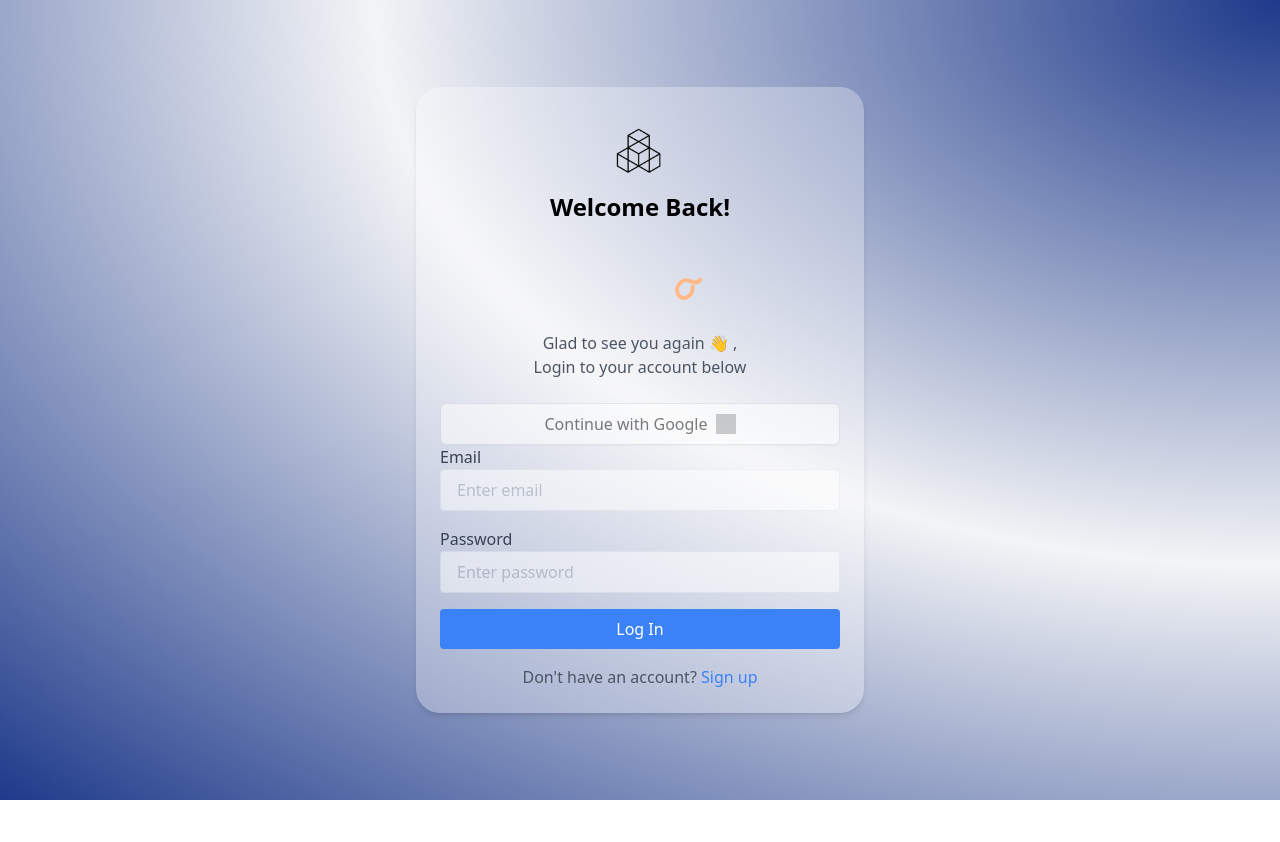
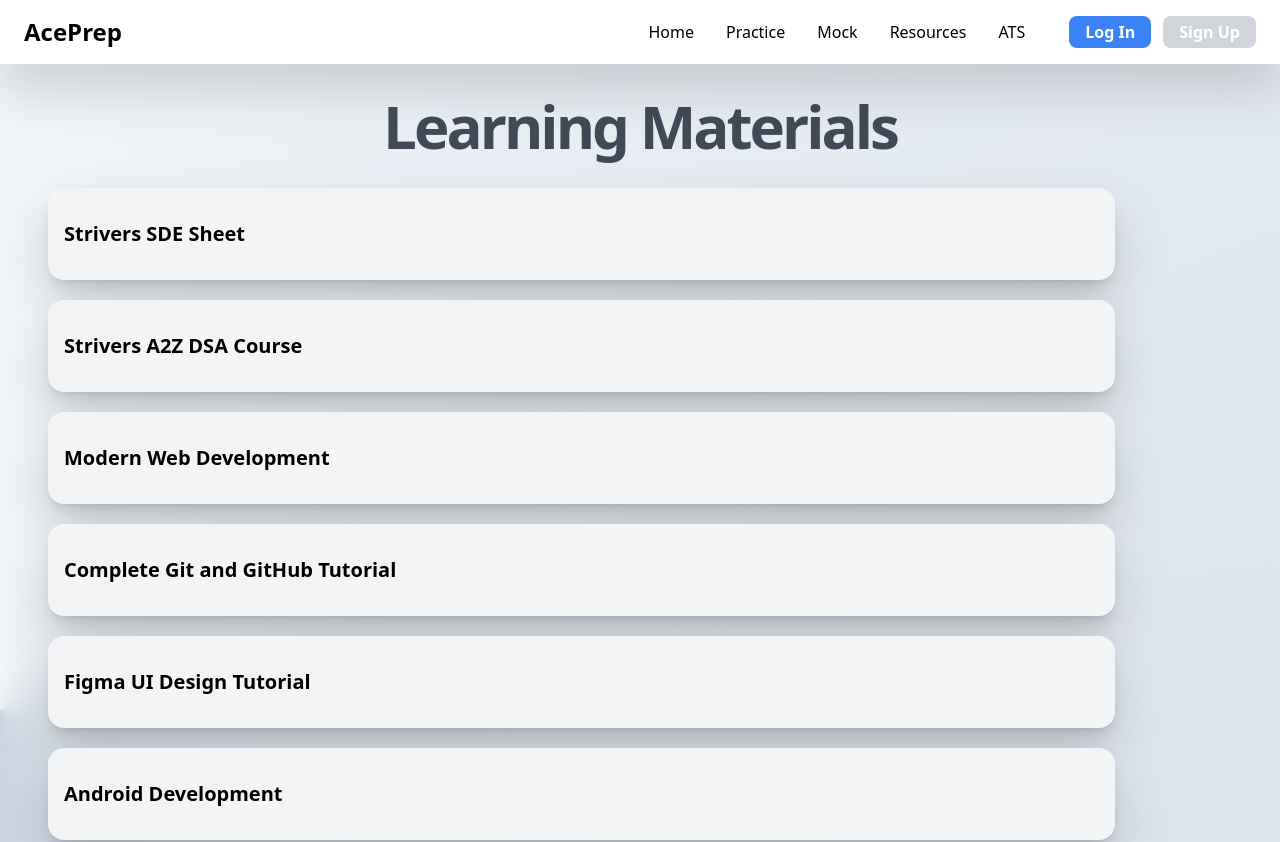
Before and after one commit to binary-amigo/Aceprep, a React (Vite) app: page / in a window 1280 px wide. Shown: the top 842 px of the page. Before the commit the page ends 800 px from the top, so only its background shows below. Built offline with nearby package versions, Linux system fonts and the light colour scheme; grey boxes are pictures that could not be loaded.

Commit message:
Added Resources Page

```diff
--- a/package.json
+++ b/package.json
@@ -10,10 +10,12 @@
     "preview": "vite preview"
   },
   "dependencies": {
+    "animate.css": "^4.1.1",
     "gsap": "^3.12.5",
     "node-emoji": "^2.1.3",
     "react": "^18.2.0",
     "react-dom": "^18.2.0",
+    "react-fonts": "^1.1.1",
     "react-icons": "^5.0.1",
     "react-lottie": "^1.2.4"
   },
--- a/src/App.jsx
+++ b/src/App.jsx
@@ -1,12 +1,10 @@
-import Practice from './components/Practice/Practice'
-import Main from './components/Main'
-import Login from './components/Login';
+import Resources from "./components/Resources"
 
 function App() {
 
   return (
     <div className='scroll-smooth'>
-      <Login />
+     <Resources />
     </div>
   );
 }
--- /dev/null
+++ b/src/components/Resources.jsx
@@ -0,0 +1,45 @@
+import React from 'react';
+import Navbar from './Main/Navbar'
+
+
+const  Resources = () => {
+  const buttons = [
+    { id: 1, link: '#', label: 'Strivers SDE Sheet' },
+    { id: 2, link: '#', label: 'Strivers A2Z DSA Course' },
+    { id: 3, link: '#', label: 'Modern Web Development' },
+    { id: 4, link: '#', label: 'Complete Git and GitHub Tutorial' },
+    { id: 5, link: '#', label: 'Figma UI Design Tutorial' },
+    { id: 6, link: '#', label: 'Android Development' },
+    { id: 7, link: '#', label: '0 to 100 Machine Learning' },
+    { id: 8, link: '#', label: 'DSA Sheet by Love Babbar' },
+    { id: 9, link: '#', label: '10 DSA Cheat Sheet For Interview' },
+    { id: 10, link: '#', label: 'Apna College DSA Sheet' },
+    { id: 11, link: '#', label: 'Java with DSA' }
+  ];
+
+  return (
+    <div className="bg-[conic-gradient(at_left,_var(--tw-gradient-stops))] from-slate-100 via-slate-300 to-slate-500">
+    <div><Navbar /></div>
+    <div className="flex justify-center">
+      <h1 className="text-4xl md:text-5xl lg:text-6xl font-bold text-center text-gray-800 dark:text-black leading-tight tracking-tighter animate-pulse py-8">
+        Learning Materials
+      </h1>
+    </div>
+    <div className="flex flex-col items-start mt-15  ">
+      {buttons.map((button) => (
+        <a
+          key={button.id}
+          href={button.link}
+
+          className="flex drop-shadow-2xl bg-gray-100 text-black font-bold py-8 w-5/6 ml-12 px-4 size-auto text-xl hover:bg-slate-300 focus:outline-none focus:ring-2 focus:ring-blue-300 focus:ring-opacity-50 rounded-2xl shadow-lg transition duration-300 ease-in-out mb-5   text-left "
+            style={{flex: "1 0 auto"}}
+        >
+                {button.label}
+        </a>
+      ))}
+    </div>
+    </div>
+  );
+};
+
+export default Resources;
--- /dev/null
+++ b/src/components/Resources/reso.jsx
@@ -0,0 +1,46 @@
+import React from 'react';
+import Navbar from '../Practice/components/Navbar';
+import 'animate.css';
+
+
+const  = () => {
+  const buttons = [
+    { id: 1, link: '#', label: 'Strivers SDE Sheet' },
+    { id: 2, link: '#', label: 'Strivers A2Z DSA Course' },
+    { id: 3, link: '#', label: 'Modern Web Development' },
+    { id: 4, link: '#', label: 'Complete Git and GitHub Tutorial' },
+    { id: 5, link: '#', label: 'Figma UI Design Tutorial' },
+    { id: 6, link: '#', label: 'Android Development' },
+    { id: 7, link: '#', label: '0 to 100 Machine Learning' },
+    { id: 8, link: '#', label: 'DSA Sheet by Love Babbar' },
+    { id: 9, link: '#', label: '10 DSA Cheat Sheet For Interview' },
+    { id: 10, link: '#', label: 'Apna College DSA Sheet' },
+    { id: 11, link: '#', label: 'Java with DSA' }
+  ];
+
+  return (
+    <div className="bg-[conic-gradient(at_left,_var(--tw-gradient-stops))] from-slate-100 via-slate-300 to-slate-500">
+    <div><Navbar /></div>
+    <div className="flex justify-center">
+      <h1 className="text-4xl md:text-5xl lg:text-6xl font-bold text-center text-gray-800 dark:text-black leading-tight tracking-tighter animate-pulse py-8">
+        Learning Materials
+      </h1>
+    </div>
+    <div className="flex flex-col items-start mt-15  ">
+      {buttons.map((button) => (
+        <a
+          key={button.id}
+          href={button.link}
+
+          className="flex drop-shadow-2xl bg-gray-100 text-black font-bold py-8 w-5/6 ml-12 px-4 size-auto text-xl hover:bg-slate-300 focus:outline-none focus:ring-2 focus:ring-blue-300 focus:ring-opacity-50 rounded-2xl shadow-lg transition duration-300 ease-in-out mb-5   text-left "
+            style={{flex: "1 0 auto"}}
+        >
+                {button.label}
+        </a>
+      ))}
+    </div>
+    </div>
+  );
+};
+
+export default FullWidthButtons;
```
Also changed, not shown: 1 other file (tests, documents, lock files or other folders).
